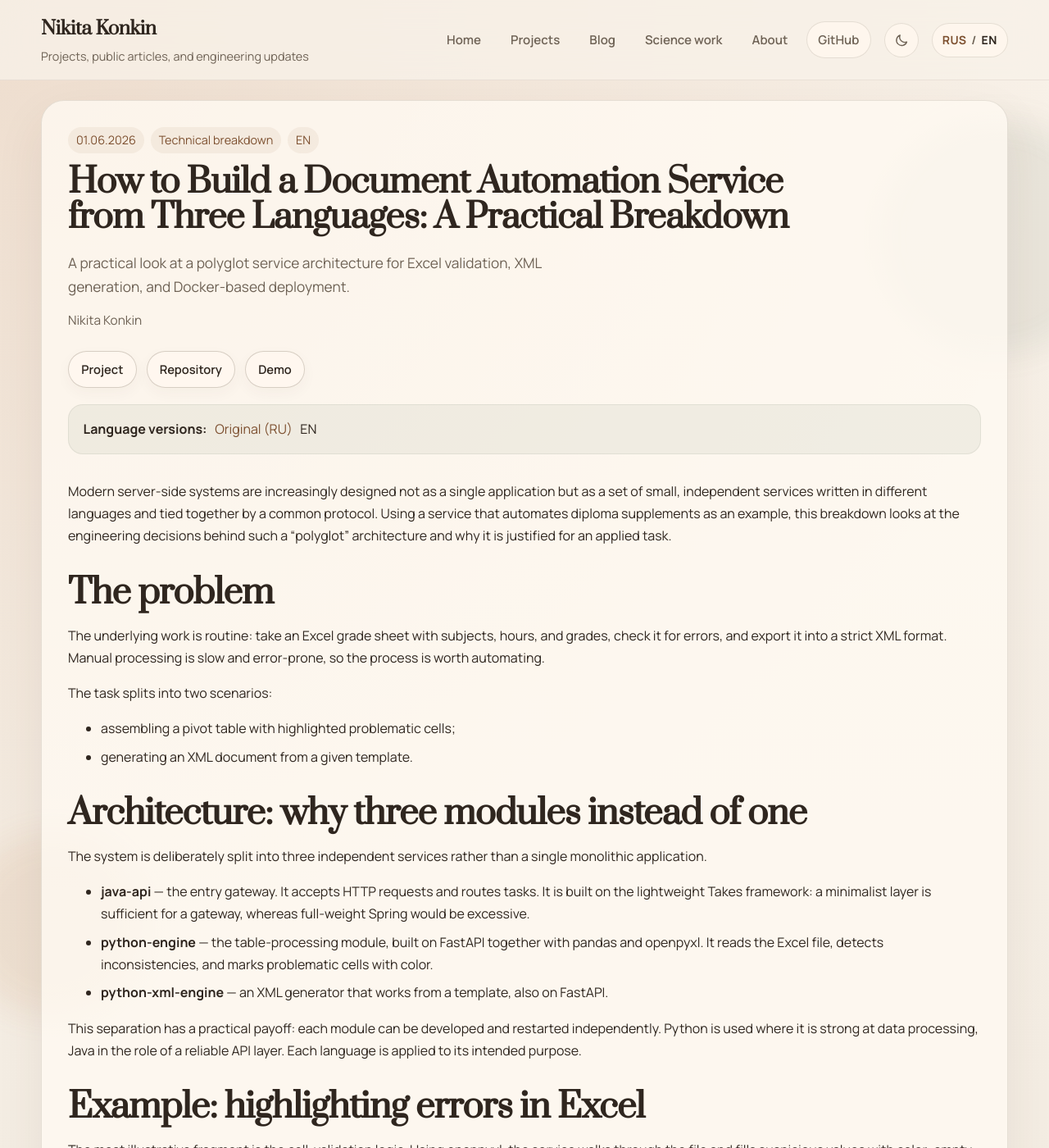
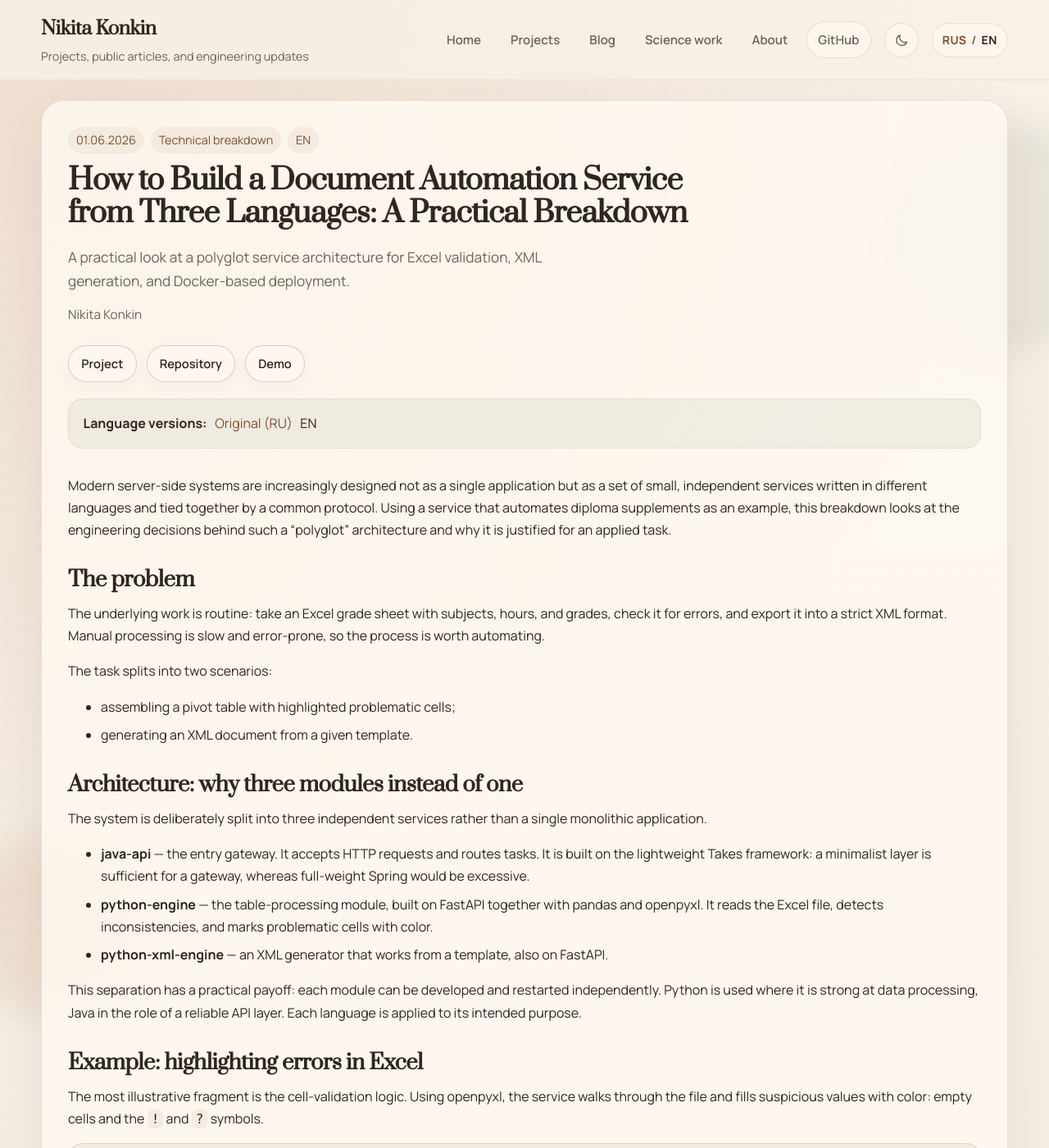
Before and after one commit to nikita-konkin/nikita-konkin.github.io, a Jekyll site: the page built from _articles/diploma_supplement_service/2026-06-01-vk-uchebno-prakticheskaya-en.md, in a window 1280 px wide and 1400 px high. Shown: the whole window at 82% size. Built offline with Jekyll 4.4.1, drawn with Linux system fonts in a browser that asks for light colours.

Commit message:
Scale article headings to their content
- Give titles longer than 80 characters a smaller, fluid size on review and
  blog pages, so long paper titles no longer fill four lines at display size
- Set prose h2, h3 and h4 on a real scale below the page title; they were all
  as large as the title itself
- Drop the mobile override that enlarged prose headings on narrow screens

Co-Authored-By: Claude Opus 5.5 <noreply@anthropic.com>

```diff
--- a/_layouts/article.html
+++ b/_layouts/article.html
@@ -36,7 +36,7 @@ layout: default
 {% endif %}
 
 <article class="article">
-  <header class="article-header">
+  <header class="article-header{% if page.title.size > 80 %} article-header--long-title{% endif %}">
     <div class="article-header__meta">
       <span>{{ page.date | date: "%d.%m.%Y" }}</span>
       {% if page.type %}
--- a/_layouts/review.html
+++ b/_layouts/review.html
@@ -37,7 +37,7 @@ layout: default
 {% endif %}
 
 <article class="article">
-  <header class="article-header">
+  <header class="article-header{% if page.title.size > 80 %} article-header--long-title{% endif %}">
     <div class="article-header__meta">
       {% if page.paper_date %}<span>{{ page.paper_date }}</span>{% elsif page.paper_year %}<span>{{ page.paper_year }}</span>{% endif %}
       <span>{{ page.lang | upcase }}</span>
--- a/assets/css/main.css
+++ b/assets/css/main.css
@@ -579,6 +579,11 @@ h4,
   text-wrap: balance;
 }
 
+.article-header.article-header--long-title h1 {
+  line-height: 1.12;
+  font-size: clamp(1.55rem, 1rem + 1.5vw, 2.2rem);
+}
+
 .landing-hero__lead,
 .page-header__lead,
 .article-header__lead,
@@ -1352,10 +1357,21 @@ h4,
 .prose h2,
 .prose h3,
 .prose h4 {
-  line-height: 1.15;
+  line-height: 1.2;
   margin-top: 2rem;
-  margin-bottom: 0.9rem;
-  font-size: clamp(1.8rem, 4vw, 2.6rem);
+  margin-bottom: 0.75rem;
+}
+
+.prose h2 {
+  font-size: clamp(1.3rem, 0.95rem + 0.9vw, 1.6rem);
+}
+
+.prose h3 {
+  font-size: clamp(1.15rem, 1rem + 0.35vw, 1.3rem);
+}
+
+.prose h4 {
+  font-size: 1.05rem;
 }
 
 .prose p,
@@ -1839,10 +1855,7 @@ h4,
   .landing-panel h3,
   .card__title,
   .project-card h2,
-  .project-card h3,
-  .prose h2,
-  .prose h3,
-  .prose h4 {
+  .project-card h3 {
     font-size: clamp(1.6rem, 8vw, 2.3rem);
   }
 
```
